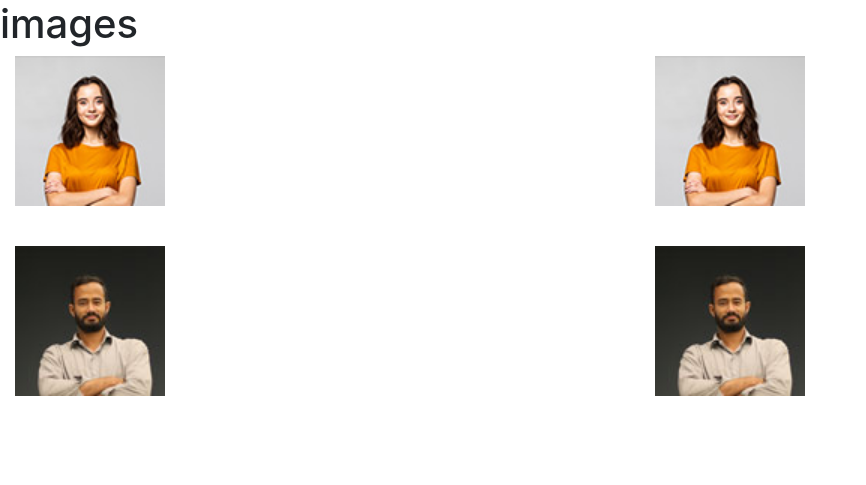
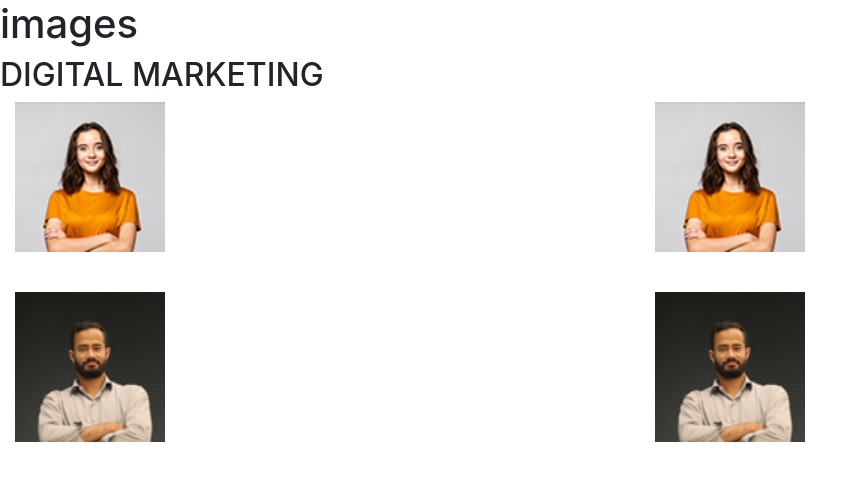
Before and after one commit to sharmajitendra7/Document, a plain HTML site: page index.html in a window 1280 px wide. Shown: the whole page, without its empty margins (0-866 px from the left). Drawn offline with nearby package versions, Linux system fonts and the light colour scheme.

Commit message:
html layout

```diff
--- a/index.html
+++ b/index.html
@@ -20,6 +20,7 @@
       crossorigin="anonymous"
     />
     <h1>images</h1>
+    <h2>DIGITAL MARKETING </h2>
     <div class="d-flex flex-nowrap">
         <div class="col-md-6 ">
           <img src="./images/test.jpg" alt="" width="150px" >
```
Also changed, not shown: 1 other file.
